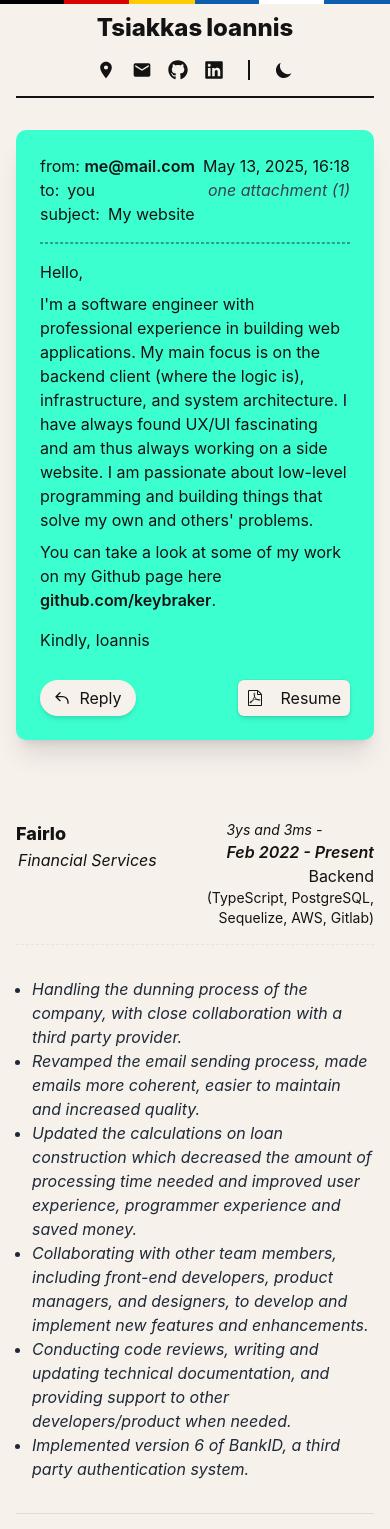
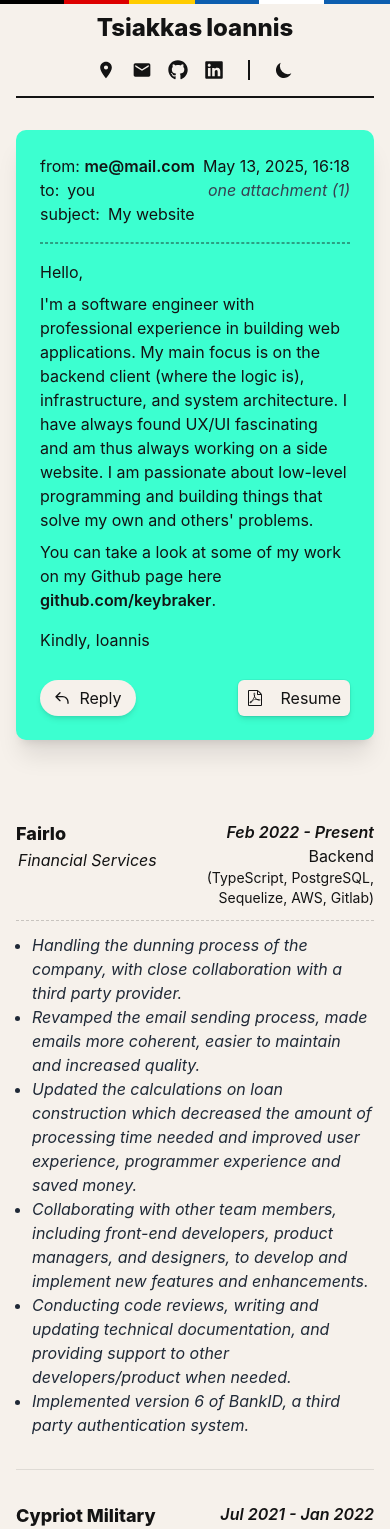
Before and after one commit to keybraker/keybraker.github.io, a Next.js app: page / in a window 390 px wide. Shown: the top 1529 px of the page. Built offline with nearby package versions, Linux system fonts and the light colour scheme.

Commit message:
Fix design problems on mobile

```diff
--- a/src/abilities/projects.tsx
+++ b/src/abilities/projects.tsx
@@ -10,10 +10,12 @@ const projects: ShowcaseType[] = [
       '<a href="https://github.com/keybraker/skroutz-sponsored-flagger" rel="noopener noreferrer" target="_blank" class="hover:underline">reSkroutzed</a>',
     titleDescription: "(web extension, open source)",
     info: 'A must-have enhancer for the website <a href="https://skroutz.gr" rel="noopener noreferrer" target="_blank" class="hover:underline">skroutz.gr</a>.',
-    position: `(${createLinkDiv(
+    position: '',
+    technologies: [createLinkDiv(
       "https://www.typescriptlang.org/",
       "TypeScript"
-    )}, ${createLinkDiv("https://webpack.js.org/", "Wepback")})`,
+    ),
+    createLinkDiv("https://webpack.js.org/", "Wepback")],
     description: [
       "Created and deployed an extension to both Chrome's and Firefox's store.",
       "Used the latest technologies to make deployments fast and of the highest quality.",
@@ -60,10 +62,12 @@ const projects: ShowcaseType[] = [
     ),
     titleDescription: "(discord bot, open source)",
     info: "A fully functional Discord bot.",
-    position: `(${createLinkDiv(
+    position: '',
+    technologies: [createLinkDiv(
       "https://www.typescriptlang.org/",
       "TypeScript"
-    )}, ${createLinkDiv("https://www.mongodb.com/", "MongoDB")})`,
+    ),
+    createLinkDiv("https://www.mongodb.com/", "MongoDB")],
     description: [
       createLinkDiv(
         "https://portal-bot.xyz/",
@@ -77,10 +81,12 @@ const projects: ShowcaseType[] = [
     end: null,
     title: createLinkDiv("https://sinemas.gr", "sinemas.gr"),
     info: "A focused cinema website where you can see all movies in Heraklion.",
-    position: `(${createLinkDiv("https://nextjs.org/", "Next.js")}, ${createLinkDiv(
+    position: '',
+    technologies: [createLinkDiv("https://nextjs.org/", "Next.js"),
+    createLinkDiv(
       "https://tailwindcss.com",
       "Tailwind"
-    )})`,
+    )],
     description: [
       `${createLinkDiv(
         "https://github.com/sinemas/sinemas-info-adapters",
@@ -94,10 +100,12 @@ const projects: ShowcaseType[] = [
     end: new Date("2024-02-01"),
     title: createLinkDiv("https://medwork.gr", "medwork.gr"),
     info: "Created the website for Medwork a CRO situated in Athens, Greece.",
-    position: `(${createLinkDiv("https://nextjs.org/", "Next.js")}, ${createLinkDiv(
+    position: '',
+    technologies: [createLinkDiv("https://nextjs.org/", "Next.js"),
+    createLinkDiv(
       "https://tailwindcss.com",
       "Tailwind"
-    )})`,
+    )],
   },
 ];
 
--- a/src/components/category.tsx
+++ b/src/components/category.tsx
@@ -8,11 +8,9 @@ export default function Category(props: CategoryProps) {
   return (
     <section
       id={props.title.split(" ").join("-").toLowerCase()}
-      className={`
-        w-full rounded-2xl p-6 text-tsiakkas-dark eq:sticky eq:top-[98px] eq:ml-16 eq:min-h-[240px] eq:w-fit eq:min-w-[400px] ${props.colour}
-      `}
+      className={`w-full rounded-2xl p-6 text-tsiakkas-dark eq:sticky eq:top-[98px] eq:ml-16 eq:min-h-[240px] eq:w-fit eq:min-w-[400px] ${props.colour}`}
     >
-      <div className="leading-100 brief-title mb-4  border-b-2 border-dotted border-b-tsiakkas-dark block text-xl font-extrabold text-tsiakkas-dark sm:text-2xl eq:hidden">
+      <div className="leading-100 brief-title mb-4 pb-4 border-b-2 border-dotted border-b-tsiakkas-dark/40 block text-xl font-extrabold text-tsiakkas-dark eq:hidden text-center">
         {props.title}
       </div>
       <div
--- a/src/components/showcaseListings.tsx
+++ b/src/components/showcaseListings.tsx
@@ -21,7 +21,7 @@ function ShowcaseListing({
     <>
       <div className="flex flex-row justify-between text-tsiakkas-dark dark:text-tsiakkas-light">
         <div className="w-6/12 no-wrap flex flex-col justify-start text-start align-top">
-          <div className="flex flex-row gap-2">
+          <div className="flex flex-col sm:flex-row sm:gap-2">
             <div
               className="content font-extrabold text-lg white"
               dangerouslySetInnerHTML={{ __html: showcase.title }}
@@ -39,16 +39,12 @@ function ShowcaseListing({
 
         <div className="w-6/12 no-wrap flex flex-col items-end justify-start text-end align-baseline">
           <div
-            className="flex flex-col sm:flex-row content text-md italic sm:gap-2 align-baseline"
+            className="flex flex-col-reverse sm:flex-row  items-baseline content text-md italic sm:gap-2 align-baseline"
           >
-            <span className="flex items-center text-sm text-tsiakkas-dark dark:text-tsiakkas-light">{period} - </span>
+            <span className="items-center text-sm text-tsiakkas-dark dark:text-tsiakkas-light hidden sm:flex">{period}</span>
             <span className="font-semibold">{getDateFormatted(showcase.start)} - {getDateFormatted(showcase.end)}</span>
           </div>
-          <div className="flex flex-col items-end">
-            <div
-              className="content"
-              dangerouslySetInnerHTML={{ __html: showcase.position }}
-            ></div>
+          <div className="flex flex-col-reverse sm:flex-row sm:gap-2 items-end sm:items-baseline">
             {showcase?.technologies ? (
               <div
                 className="content text-sm text-tsiakkas-dark dark:text-tsiakkas-light eq:whitespace-nowrap"
@@ -59,15 +55,19 @@ function ShowcaseListing({
             ) : (
               ""
             )}
+            {showcase.position && <div
+              className="content"
+              dangerouslySetInnerHTML={{ __html: showcase.position }}
+            ></div>}
           </div>
         </div>
       </div>
 
 
       {showcase?.description && (<>
-        <div className="mt-4 w-full border-t border-dashed border-tsiakkas-dark dark:border-tsiakkas-light opacity-5 dark:opacity-5"></div>
+        <div className="my-[12px] w-full border-t border-dashed border-tsiakkas-dark/20 dark:border-tsiakkas-light/20"></div>
         <ul
-          className="content mt-8 ml-4 text-md text-gray-800 dark:text-gray-400 italic list-disc"
+          className="content ml-4 text-md text-gray-800 dark:text-gray-400 italic list-disc"
           dangerouslySetInnerHTML={{
             __html: `<li>${showcase.description.join("</li><li>")}</li>`,
           }}
--- a/src/pages/index.tsx
+++ b/src/pages/index.tsx
@@ -141,18 +141,18 @@ export default function Home() {
               <div className="flex w-full flex-col items-center gap-16 eq:flex-row eq:items-start eq:gap-0">
                 <div className="eq:mr-100 mx-auto flex w-full flex-1 flex-col">
                   <ProjectsPage />
-                  <p className="text-center mt-12 text-md font-bold">
-                    (Find all my work on{" "}
+                  <p className="w-full flex flex-col sm:flex-row items-center sm:items-baseline justify-center mt-12 text-md font-semibold gap-1 sm:gap-[6px]">
+                    <span>Find all my work at</span>
                     <a
                       role="link"
                       aria-label="keybraker's GitHub page"
                       href="https://github.com/keybraker"
                       target="_blank"
                       rel="noopener noreferrer"
-                      className="hover:underline font-extrabold"
+                      className="hover:underline text-lg font-extrabold"
                     >
                       github.com/keybraker
-                    </a>)
+                    </a>
                   </p>
                 </div>
                 <div className="z-0 block w-full eq:flex eq:flex-1 eq:flex-col eq:self-stretch">
--- a/src/types/showcase.tsx
+++ b/src/types/showcase.tsx
@@ -4,7 +4,7 @@ export type ShowcaseType = {
   title: string;
   titleDescription?: string;
   info: string;
-  position: string;
+  position?: string;
   link?: string;
   description?: string[];
   technologies?: string[];
```
Also changed, not shown: 1 other file (tests, documents, lock files or other folders).
